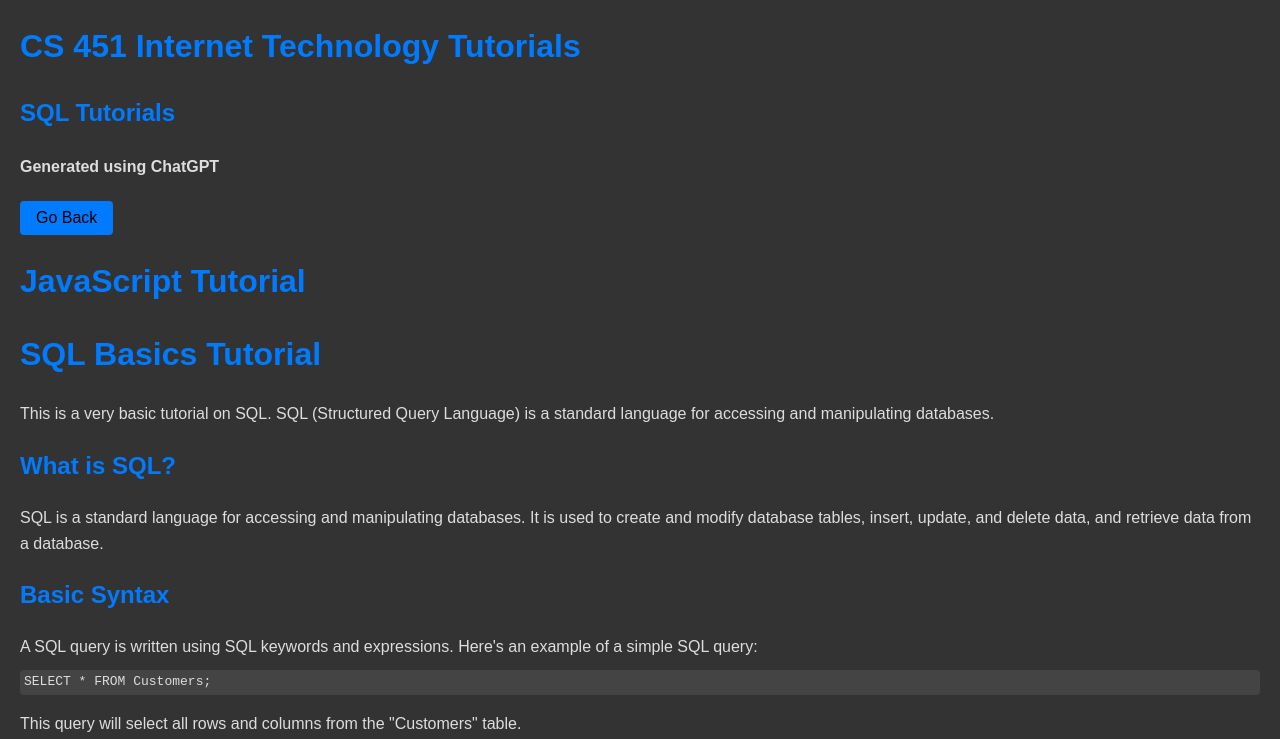
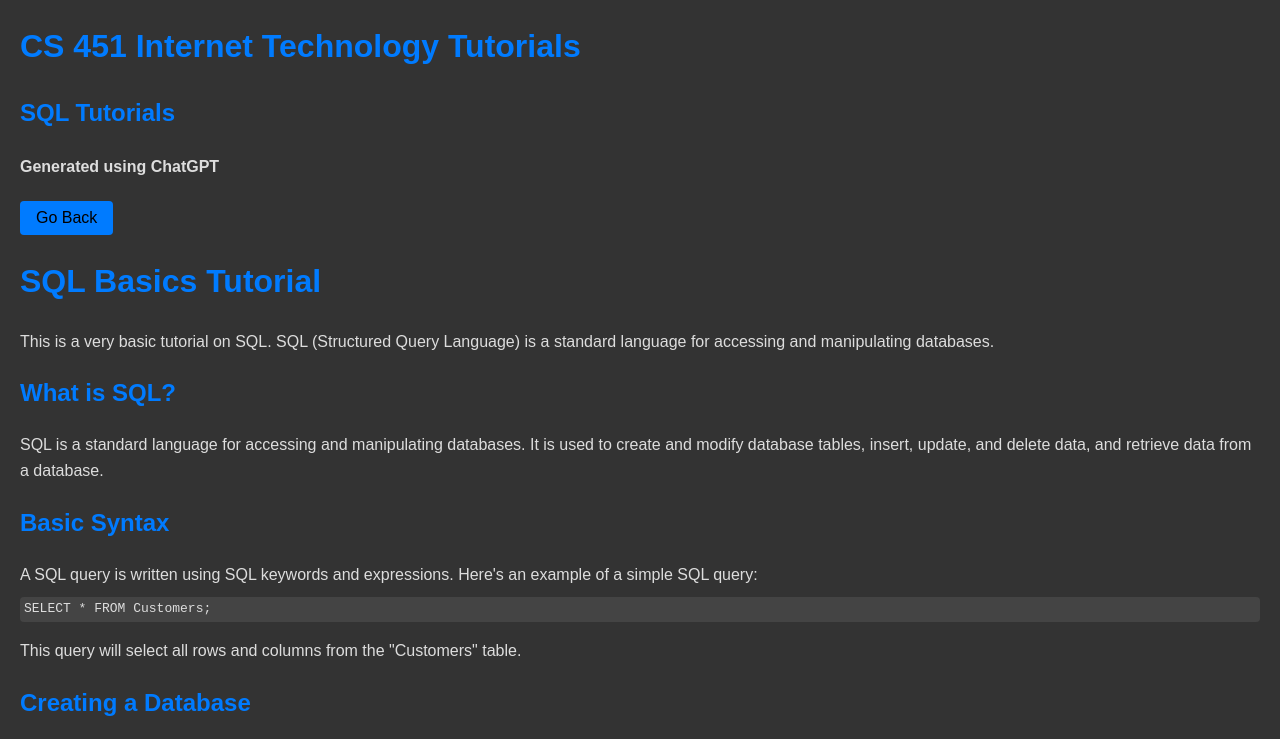
Before and after one commit to KurtAbraham/CS451, a plain HTML site: page tutorials/sql.html in a window 1280 px wide. Shown: the top 739 px of the page. Drawn offline with Linux system fonts and the light colour scheme.

Commit message:
Add files via upload

```diff
--- a/tutorials/sql.html
+++ b/tutorials/sql.html
@@ -20,7 +20,6 @@
         </button>
     </section>
 
-    <h1>JavaScript Tutorial</h1>
     <h1>SQL Basics Tutorial</h1>
     <p>This is a very basic tutorial on SQL. SQL (Structured Query Language) is a standard language for accessing and manipulating databases.</p>
     <h2>What is SQL?</h2>
```
Also changed, not shown: 1 other file.
